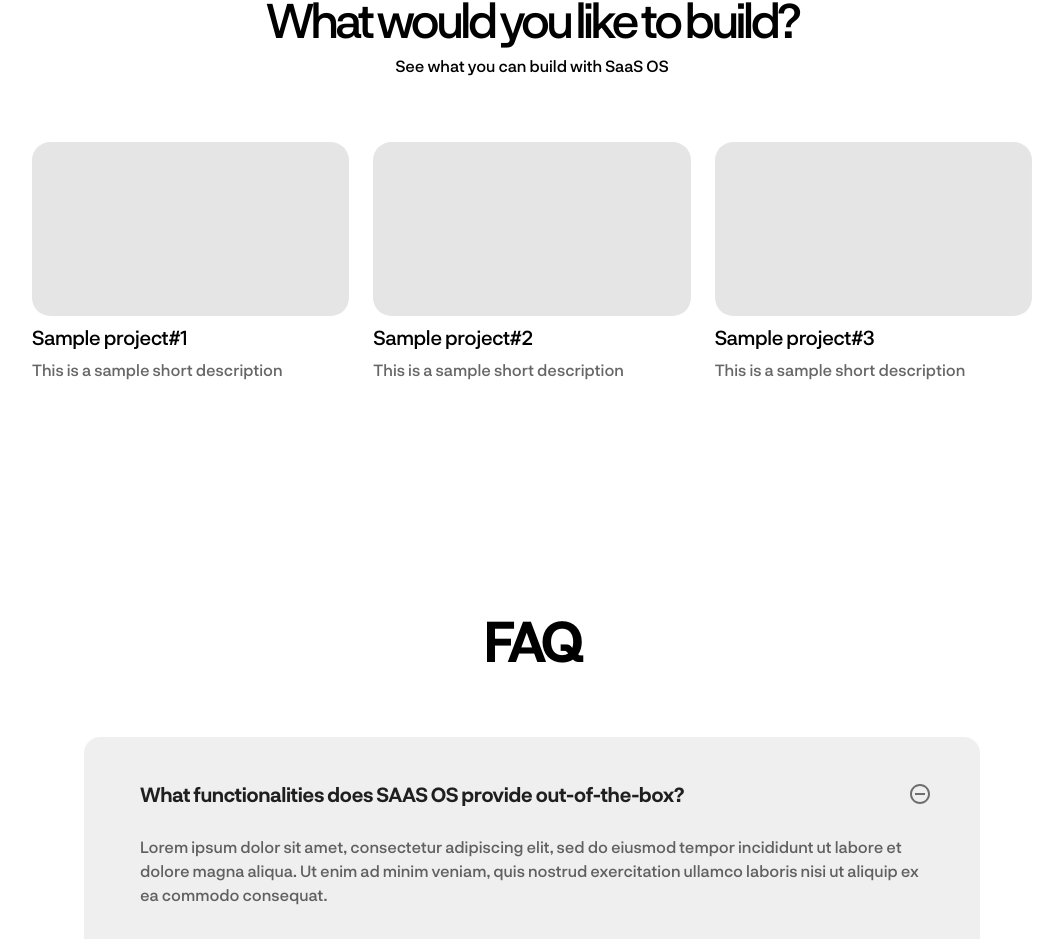
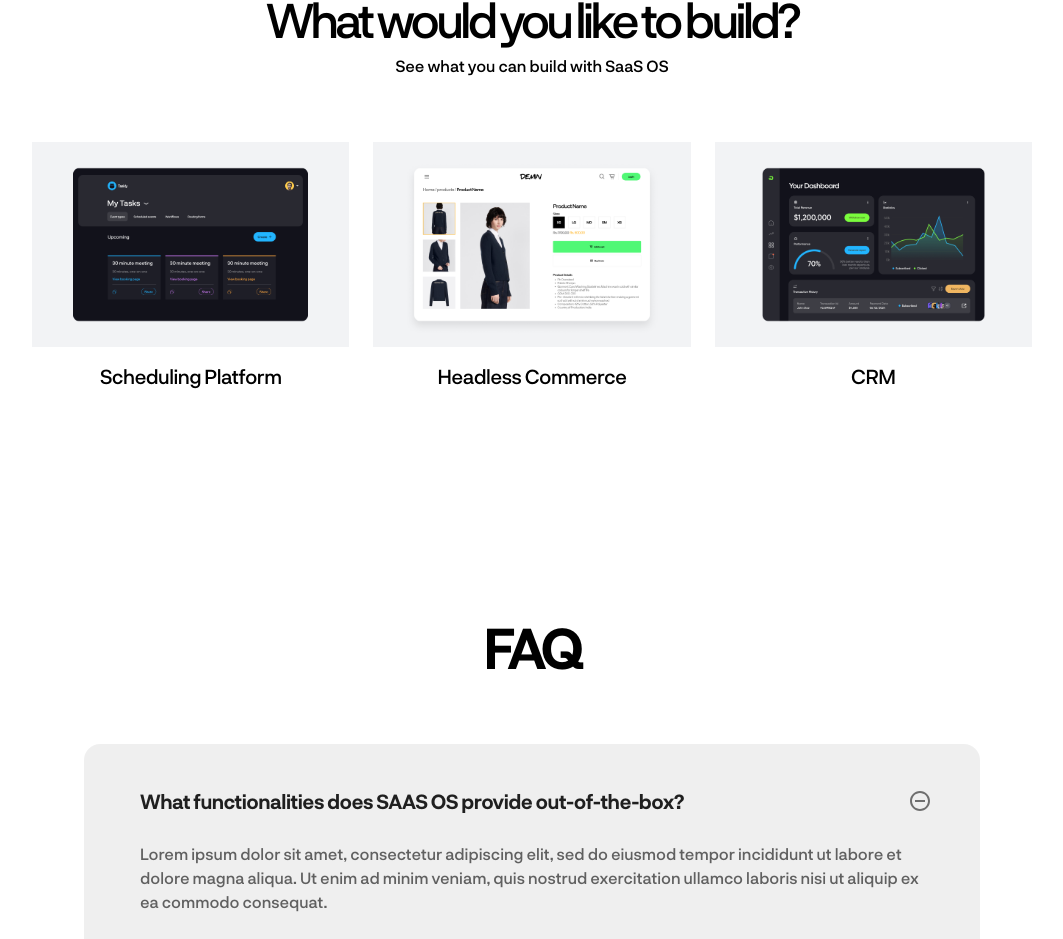
Before and after one commit to isaacwritescode/saas-os, a React (Create React App) app: page / in a window 1280 px wide. Shown: the part 2624-3563 px from the top of the page, without its empty margins (108-1171 px from the left). Built offline with nearby package versions, Linux system fonts and the light colour scheme.

Commit message:
add sample projects

```diff
--- a/src/pages/Projects/constants.js
+++ b/src/pages/Projects/constants.js
@@ -1,20 +1,19 @@
 const PROJECTS = [
   {
-    title: "Sample project#1",
+    title: "Scheduling Platform",
     desc: "This is a sample short description",
-    src: "/projects/placeholder.svg",
+    src: "/projects/Scheduling Platform.png",
   },
   {
-    title: "Sample project#2",
+    title: "Headless Commerce",
     desc: "This is a sample short description",
-    src: "/projects/placeholder.svg",
+    src: "/projects/Headless Commerce.png",
   },
   {
-    title: "Sample project#3",
+    title: "CRM",
     desc: "This is a sample short description",
-    src: "/projects/placeholder.svg",
+    src: "/projects/CRM.png",
   },
 ];
 
-
 export default PROJECTS;
--- a/src/pages/Projects/index.js
+++ b/src/pages/Projects/index.js
@@ -14,12 +14,9 @@ const Projects = () => {
         {PROJECTS.map(({ title, desc, src }, idx) => {
           return (
             <Grid item xs={4}>
-              <Stack spacing={1} key={idx}>
+              <Stack spacing={2} key={idx}>
                 <img src={src} />
-                <Typography variant="h6">{title}</Typography>
-                <Typography variant="body1" color="text.secondary">
-                  {desc}
-                </Typography>
+                <Typography textAlign="center" variant="h6">{title}</Typography>
               </Stack>
             </Grid>
           );
```
Also changed, not shown: public/projects/Scheduling Platform.png.
